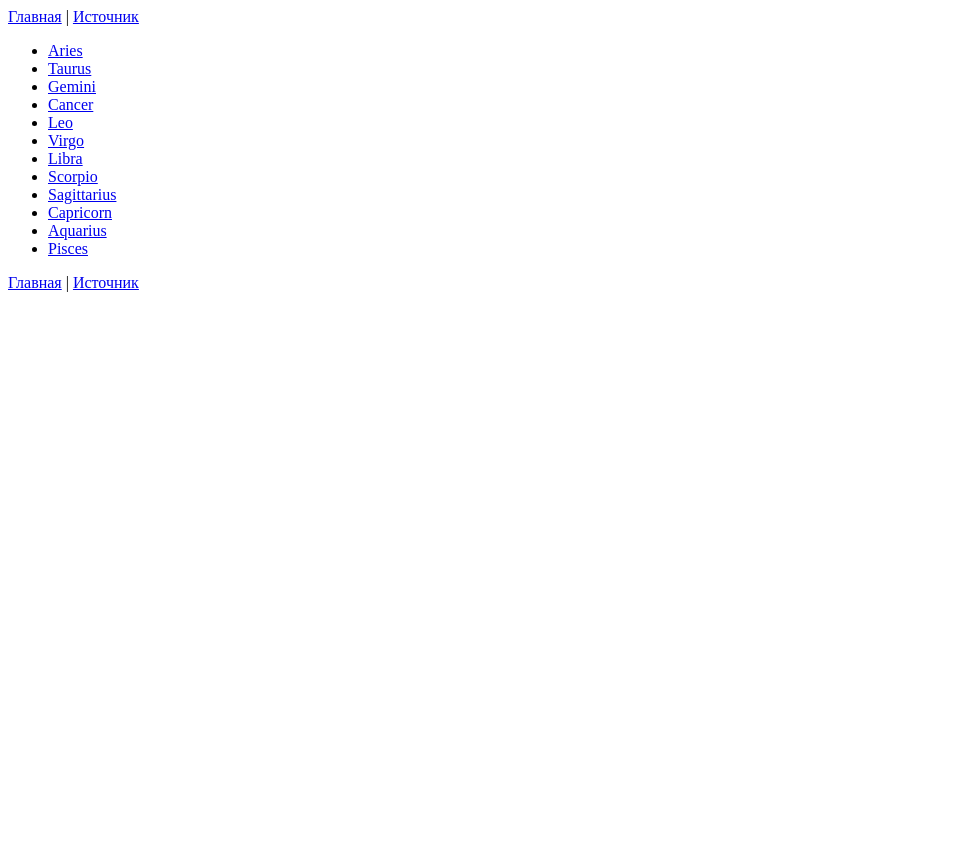
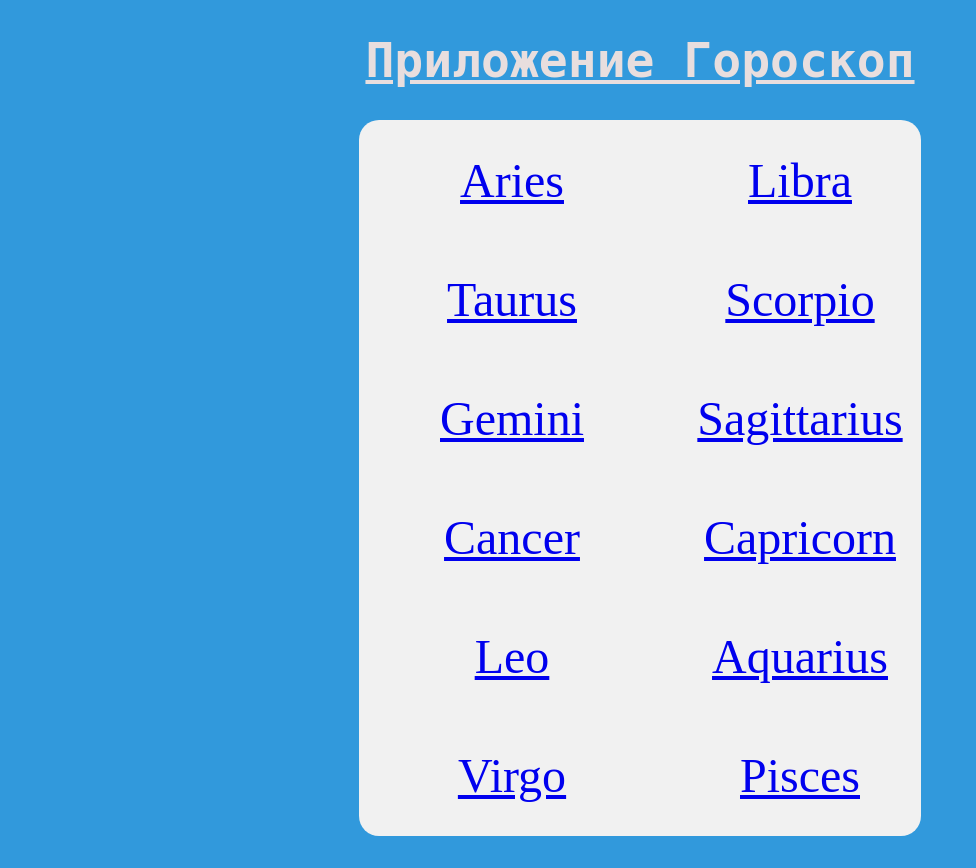
Before and after one commit to 5elles/horoscope, a Django app: page /horoscope/ in a window 1280 px wide. Shown: the whole page, without its empty margins (0-976 px from the left). Before the commit the page ends 292 px from the top, so only its background shows below. Run offline with Django 4.2, Linux system fonts and the light colour scheme.

Commit message:
some visual changes

```diff
--- a/ab_my_page/settings.py
+++ b/ab_my_page/settings.py
@@ -121,6 +121,9 @@ USE_TZ = True
 # https://docs.djangoproject.com/en/4.1/howto/static-files/
 
 STATIC_URL = 'static/'
+STATICFILES_DIRS = [
+    BASE_DIR / 'static'
+]
 
 # Default primary key field type
 # https://docs.djangoproject.com/en/4.1/ref/settings/#default-auto-field
--- /dev/null
+++ b/horoscope/static/horoscope/css/index.css
@@ -0,0 +1,32 @@
+ul {
+    -webkit-column-count: 2;
+    -moz-column-count: 2;
+    column-count: 2;
+    list-style-type: none;
+    background-color: #f1f1f1;
+    width: 90%;
+    max-width: 35rem;
+    border-radius: 20px;
+    margin: 2rem auto;
+    padding: 1px;
+}
+
+ul li {
+    text-align: center;
+    width: 100%;
+    font-size: 3rem;
+    padding: 2rem 1rem;
+}
+
+
+ul a:hover, ul a:active {
+    color: #eca8b5;
+}
+
+h1 {
+    color: #e8dede;
+    text-align: center;
+    font-family: "Andale Mono", AndaleMono, monospace;
+    font-size:48px;
+    text-decoration: underline;
+}
--- a/horoscope/templates/horoscope/index.html
+++ b/horoscope/templates/horoscope/index.html
@@ -1,15 +1,22 @@
 {% extends 'base.html' %}
+
+{% load static %}
+
 
 <title> {% block title%}
     Меню
 {% endblock %} </title>
 
+{% block css_additional %}
+    <link rel="stylesheet" href="{%  static 'horoscope/css/index.css'%}">
+{% endblock %}
+
+
 {% block content %}
-    {%  include 'includes/navbar.html'%}
+    <h1>Приложение Гороскоп</h1>
     <ul>
         {% for zodiac in zodiacs %}
             <li><a href="{% url 'horoscope_name' sign_zodiac=zodiac%}">{{ zodiac|capfirst }}</a></li>
         {% endfor %}
     </ul>
-    {%  include 'includes/navbar.html'%}
 {% endblock %}
--- a/horoscope/templates/includes/navbar.html
+++ b/horoscope/templates/includes/navbar.html
@@ -1,4 +1,8 @@
 <nav>
-    <a href="{% url "horoscope_index" %}">Главная</a> |
+    <a href="{% url "horoscope_index" %}">Главная</a>
     <a href="https://www.homeenglish.ru/OtherGoroscop.htm">Источник</a>
+    {% for zodiac in zodiacs %}
+        <a href="{% url 'horoscope_name' sign_zodiac=zodiac %}">{{ zodiac|title }}</a>
+    {% endfor %}
+
 </nav>
--- a/horoscope/views.py
+++ b/horoscope/views.py
@@ -97,10 +97,13 @@ def elements(request, type_of_el):
 
 def get_info_about_sign_zodiac(request, sign_zodiac: str):
     description = zodiac_dict.get(sign_zodiac, None)
+    zodiacs = list(zodiac_dict)
     if sign_zodiac in zodiac_dict:
         data = {
             "description_zodiac": description[0],
             "sign": sign_zodiac,
+            "sign_name": zodiac_dict[sign_zodiac][0].split()[0],
+            "zodiacs": zodiacs,
         }
         return render(request, 'horoscope/info_zodiac.html', data)
     else:
--- /dev/null
+++ b/static/css/base.css
@@ -0,0 +1,29 @@
+html {
+    background-color: #3199dc;
+}
+
+nav {
+    text-align: center;
+    color: white;
+    font-size: 2rem;
+    height: 100%;
+    width: 200px;
+    position: fixed;
+    z-index: 1;
+    top: 0;
+    left: 0;
+    background-color: #111;
+    overflow-x: hidden;
+    padding-top: 20px;
+}
+
+nav a {
+    color: white;
+    display: block;
+    font-size: 2rem;
+    margin: 20px;
+}
+
+nav a:hover, ul a:active {
+    color: #eca8b5;
+}
--- a/templates/base.html
+++ b/templates/base.html
@@ -1,12 +1,16 @@
+{% load static %}
+
 <!DOCTYPE html>
 <html lang="en">
+
 <head>
     <meta charset="UTF-8">
     <title> {% block title%} {% endblock %} </title>
+    {% block css_additional %} {% endblock %}
+    <link rel="stylesheet" href="{% static 'css/base.css' %}">
 </head>
+
 <body>
-
     {% block content %} {% endblock %}
-
 </body>
 </html>
```
Also changed, not shown: horoscope/static/horoscope/css/info.css (added, +13 -0 lines), horoscope/templates/horoscope/info_zodiac.html (+6 -2 lines).
